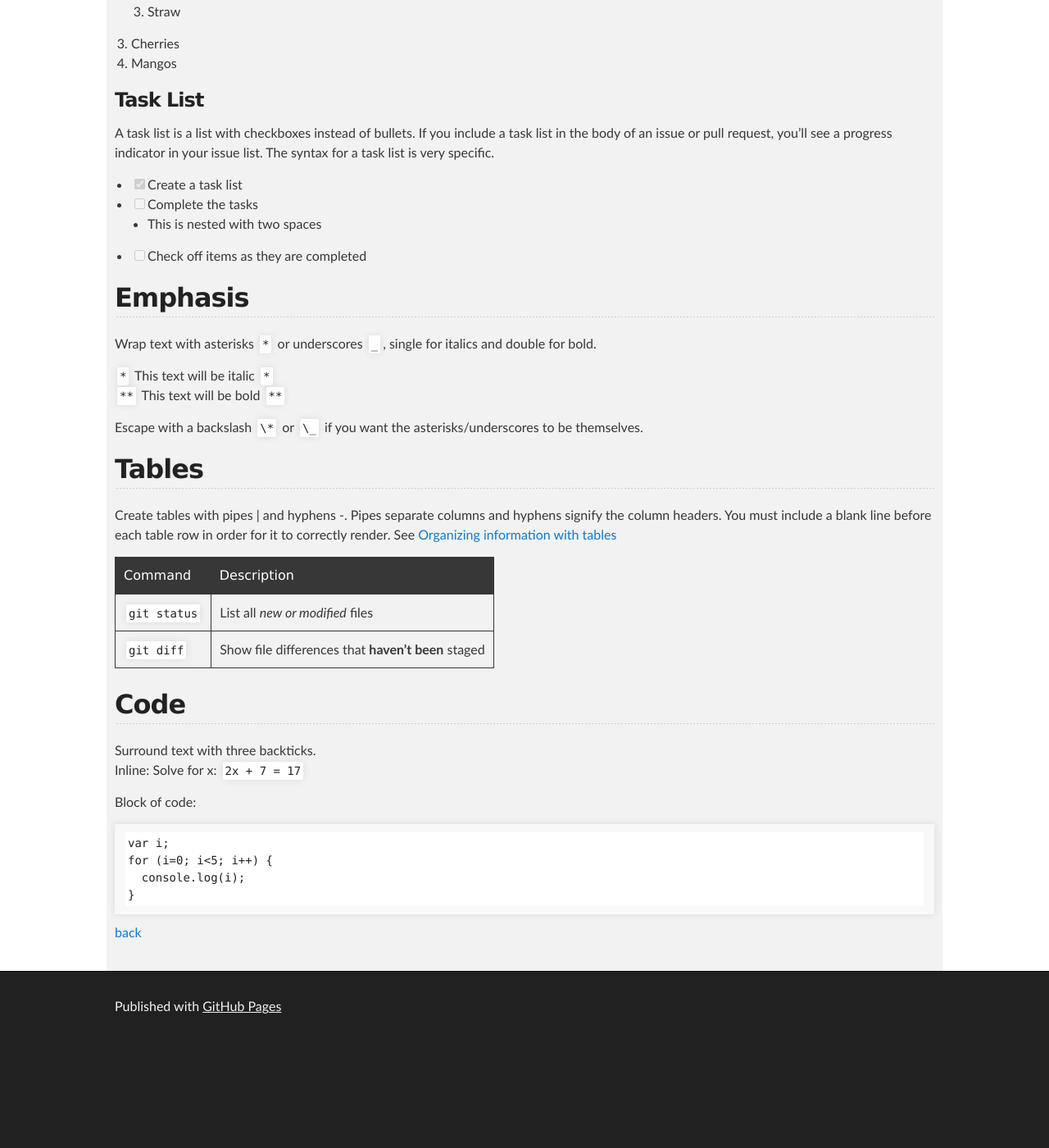
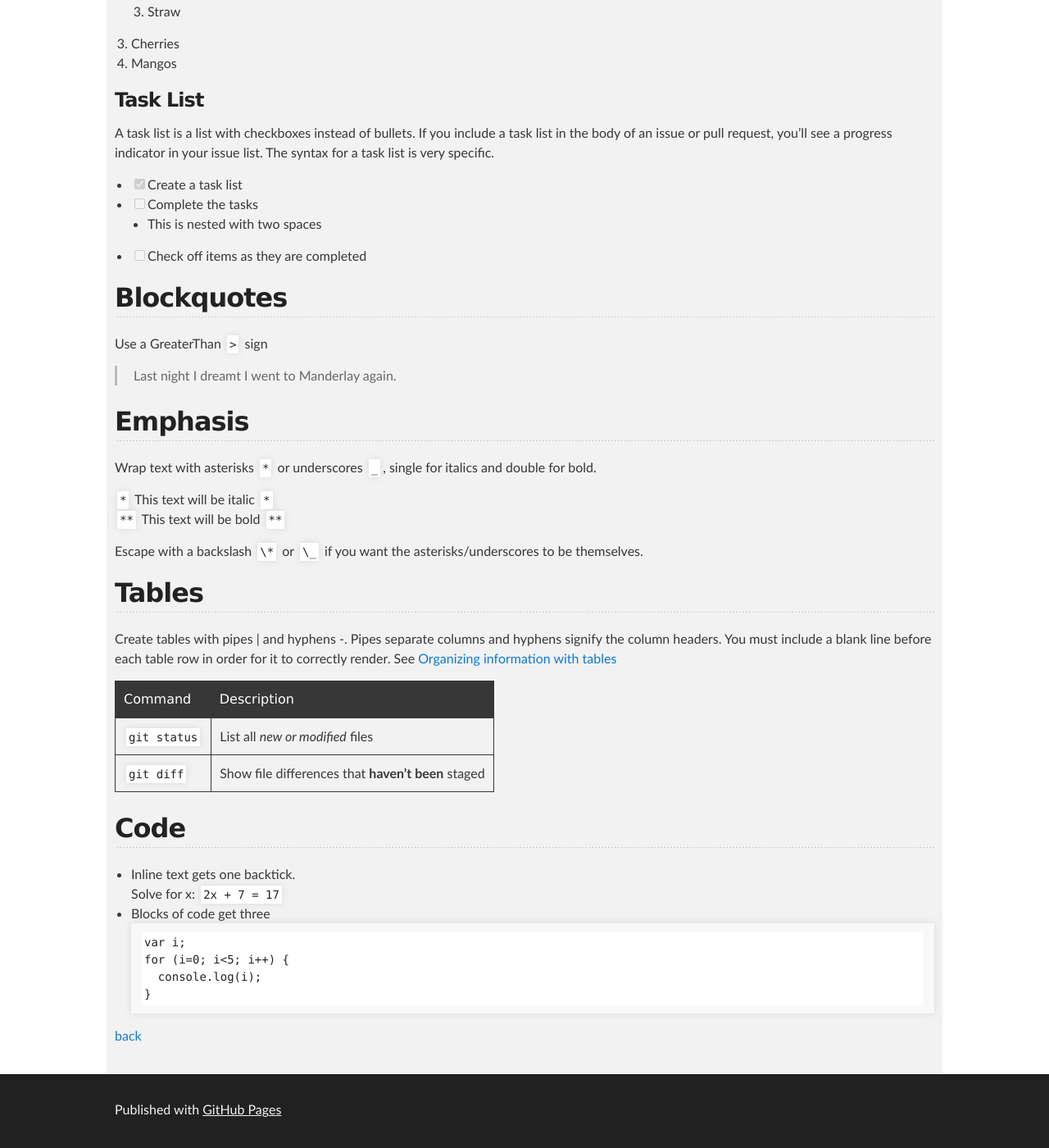
Before and after one commit to cathysnider/cathysnider.github.io, a Jekyll site: the page built from markdown.md, in a window 1280 px wide and 1400 px high, scrolled down 1639 px. Shown: the whole window at 82% size. Built offline with Jekyll 4.4.1, drawn with Linux system fonts in a browser that asks for light colours; before the commit the page ends 2913 px from its top, so only the background shows below that.

Commit message:
markdown updates

````diff
--- a/markdown.md
+++ b/markdown.md
@@ -11,30 +11,34 @@ Github uses a flavored markdown. [Here's the spec](https://github.github.com/gfm
 [CheatSheet and Tutorial by CommonMark](https://commonmark.org/help/)
 
 ## Headers
-Starting a line with a hash ```#``` and a ```space``` makes a header. <br />
-```### Header 3 ``` <br />
-The more ```#```, the smaller the header.
+Starting a line with a hash `#` and a `space` makes a header. <br />
+`### Header 3 `<br />
+The more `#`, the smaller the header.
 
 ## Links
 Square brackets with link text + parenthesis with link URL. <br />
-```[My Repositories](https://github.com/cathysnider/)``` <br />
+`[My Repositories](https://github.com/cathysnider/)` <br />
 [My Repositories](https://github.com/cathysnider/)
 
 ## Graphics
 Exclamation point + square brackets with alt text + parenthesis with image URL. <br />
-```![Pears](https://spot.colorado.edu/~sniderc/images/digitalart/pears.jpg)``` <br />
+`![Pears](https://spot.colorado.edu/~sniderc/images/digitalart/pears.jpg)` <br />
 ![Pears](https://spot.colorado.edu/~sniderc/images/digitalart/pears.jpg)
 
 ## Lists
 {% include 04-lists.md %}
 
+## Blockquotes
+Use a GreaterThan `>` sign <br />
+> Last night I dreamt I went to Manderlay again.
+
 ## Emphasis
-Wrap text with asterisks ```*``` or underscores ```_```, single for italics and double for bold.
+Wrap text with asterisks `*` or underscores `_`, single for italics and double for bold.
 
-```*``` This text will be italic ```*``` <br />
-```**``` This text will be bold ```**```
+`*` This text will be italic `*` <br />
+`**` This text will be bold `**`
 
-Escape with a backslash ```\*``` or ```\_``` if you want the asterisks/underscores to be themselves.
+Escape with a backslash `\*` or `\_` if you want the asterisks/underscores to be themselves.
 
 ## Tables
 Create tables with pipes | and hyphens -. Pipes separate columns and hyphens signify the column headers.  You must include a blank line before each table row in order for it to correctly render. See [Organizing information with tables](https://help.github.com/en/articles/organizing-information-with-tables)
@@ -45,16 +49,15 @@ Create tables with pipes | and hyphens -. Pipes separate columns and hyphens sig
  | `git diff` | Show file differences that **haven't been** staged |
 
 ## Code
-Surround text with three backticks. <br />
-Inline: Solve for x: ```2x + 7 = 17```
-
-Block of code:
-```
-var i;
-for (i=0; i<5; i++) {
-  console.log(i);
-}
-```
+* Inline text gets one backtick. <br />
+  Solve for x: `2x + 7 = 17`
+* Blocks of code get three
+  ```
+  var i;
+  for (i=0; i<5; i++) {
+    console.log(i);
+  }
+  ```
 
 
 
````
Also changed, not shown: gitcommands.md (+31 -31 lines).
